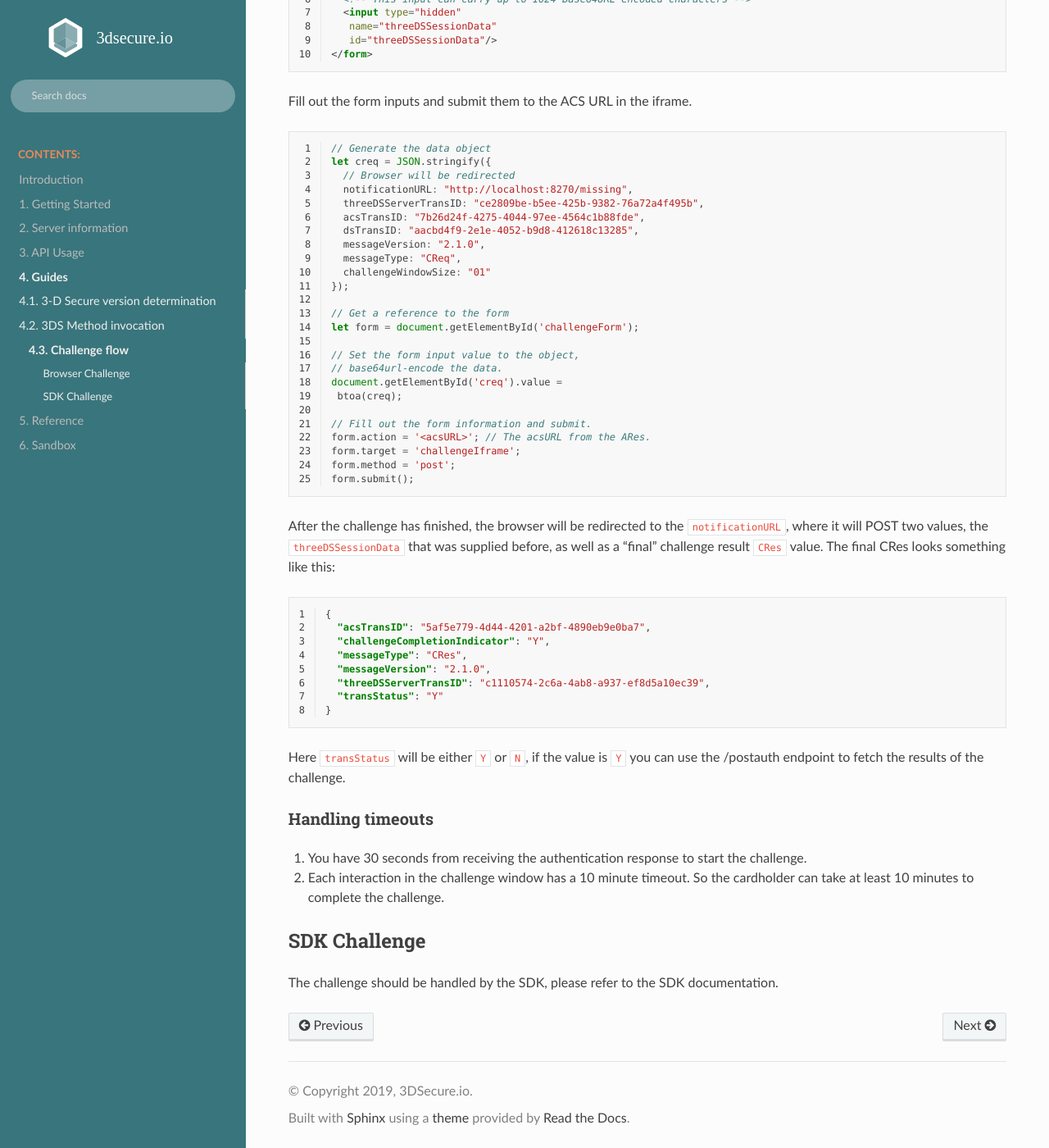
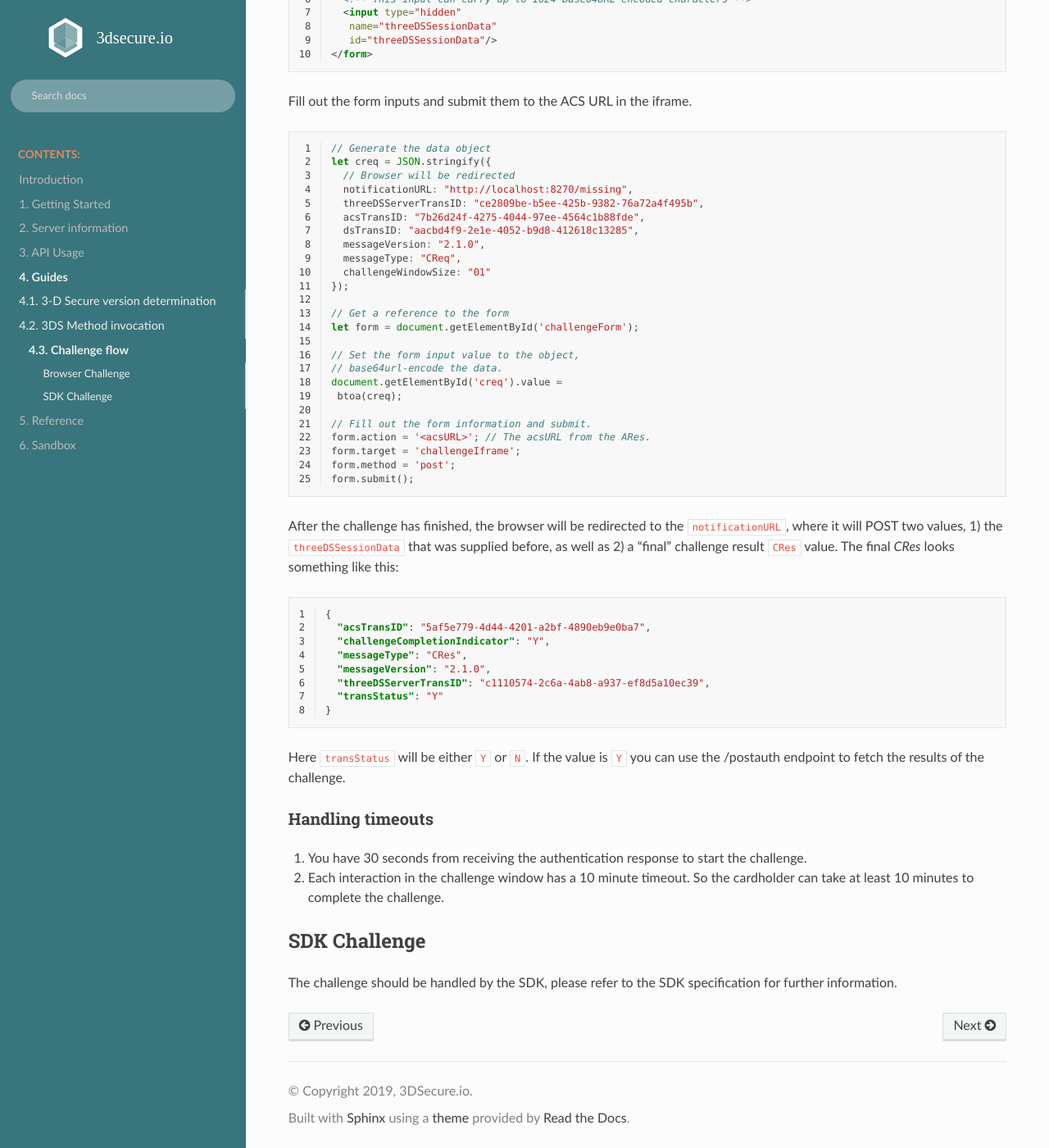
Before and after one commit to clearhaus/3DSv2-api-documentation, a Sphinx documentation site: the page built from source/challenge_flow.rst, in a window 1280 px wide and 1400 px high, scrolled down 617 px. Shown: the whole window at 82% size. Built offline with Sphinx 7.4.7 and the Read the Docs theme 2.0.0, drawn with Linux system fonts in a browser that asks for light colours.

Commit message:
Rephrase Challenge flow section

```diff
--- a/source/challenge_flow.rst
+++ b/source/challenge_flow.rst
@@ -71,9 +71,9 @@ Fill out the form inputs and submit them to the ACS URL in the iframe.
 .. TODO: Describe the callback.
 
 After the challenge has finished, the browser will be redirected to the
-``notificationURL``, where it will POST two values, the ``threeDSSessionData``
-that was supplied before, as well as a "final" challenge result ``CRes`` value.
-The final CRes looks something like this:
+``notificationURL``, where it will POST two values, 1) the ``threeDSSessionData``
+that was supplied before, as well as 2) a "final" challenge result ``CRes`` value.
+The final `CRes` looks something like this:
 
 
 .. code-block:: json
@@ -88,7 +88,7 @@ The final CRes looks something like this:
      "transStatus": "Y"
    }
 
-Here ``transStatus`` will be either ``Y`` or ``N``, if the value is ``Y`` you
+Here ``transStatus`` will be either ``Y`` or ``N``. If the value is ``Y`` you
 can use the :ref:`postauth-usage` to fetch the results of the challenge.
 
 Handling timeouts
@@ -103,4 +103,4 @@ SDK Challenge
 -------------
 
 The challenge should be handled by the SDK, please refer to the SDK
-documentation.
+specification for further information.
```
